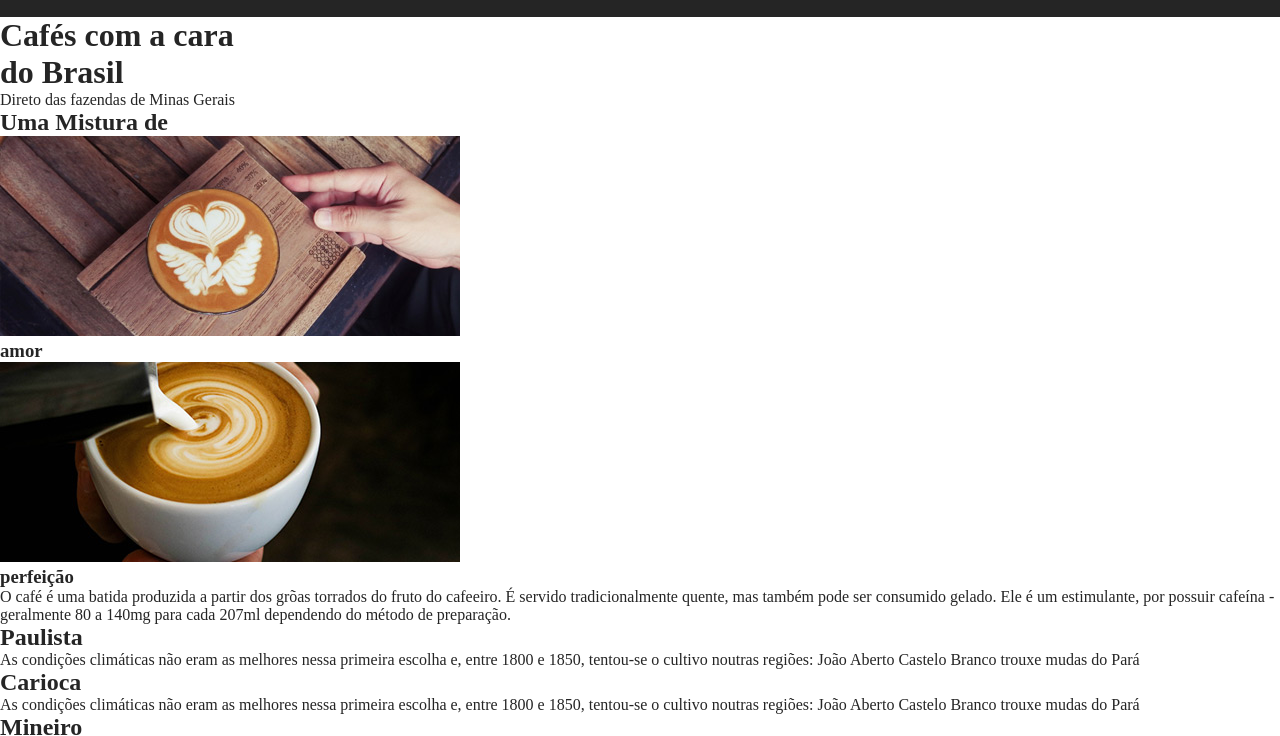
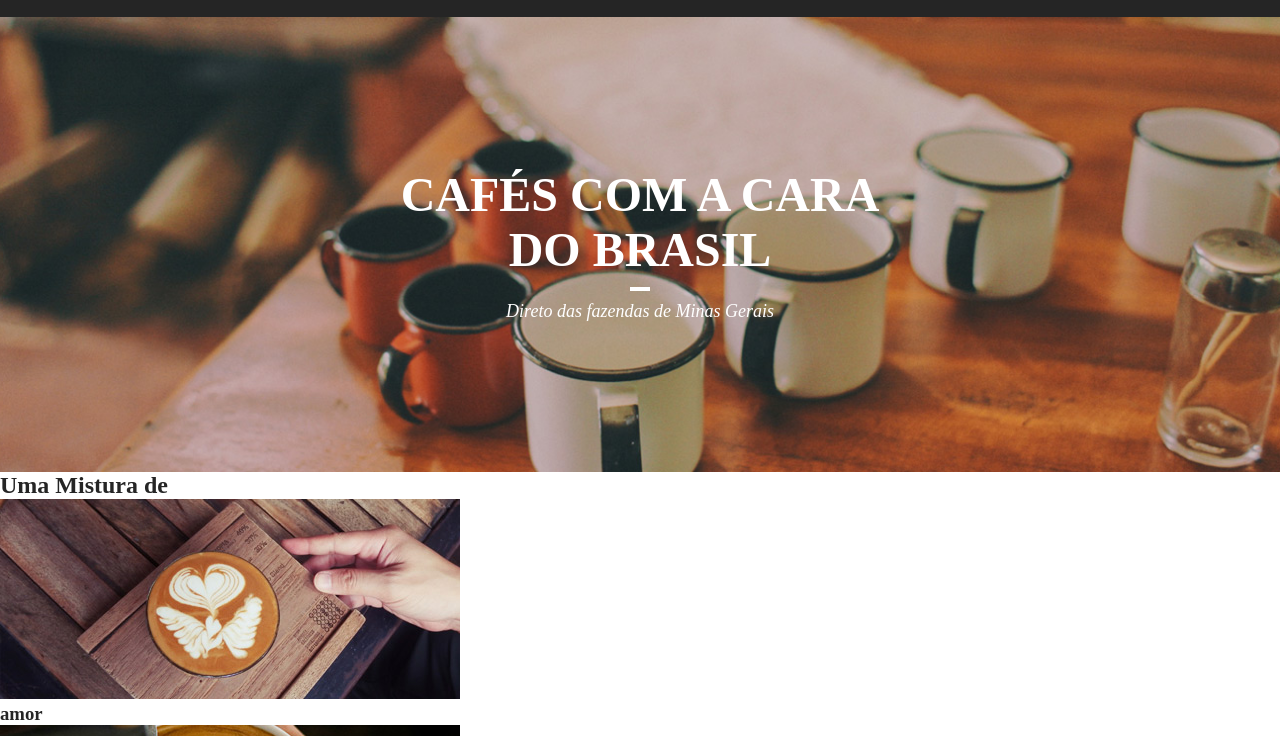
Before and after one commit to EmiliaPaula/brafe_cssAvancado, a plain HTML site: page index.html in a window 1280 px wide. Shown: the part 64-800 px from the top of the page. Drawn offline with Linux system fonts and the light colour scheme.

```diff
--- a/css/style.css
+++ b/css/style.css
@@ -50,3 +50,32 @@
     color: #ffffff;
     font-size: 1.125em;
 }
+
+/* Intro */
+
+.intro{
+    background: url('../img/bg-intro.jpg') no-repeat center center;
+    background-size: cover; /* pegando 100% da imagem no background e responsivo */
+    padding: 150px 0;
+    text-align: center;
+    color: #ffffff;
+}
+
+.intro h1{
+    text-transform: uppercase; /*deixando  texto em maiusculo */
+    font-size: 3em;
+}
+
+.intro h1::after{       /* criando o separdos */
+    content: '';
+    display: block;
+    width: 20px;
+    height: 4px;
+    background: #ffffff;
+    margin: 10px auto;
+}
+
+.intro p{
+    font-style: italic;
+    font-size: 1.125em;
+}
--- a/index.html
+++ b/index.html
@@ -23,7 +23,7 @@
         </div>
     </header>
 
-    <main>
+    <main class="intro">
         <h1>Cafés com a cara<br> do Brasil</h1>
         <p>Direto das fazendas de Minas Gerais</p>
     </main>
```
